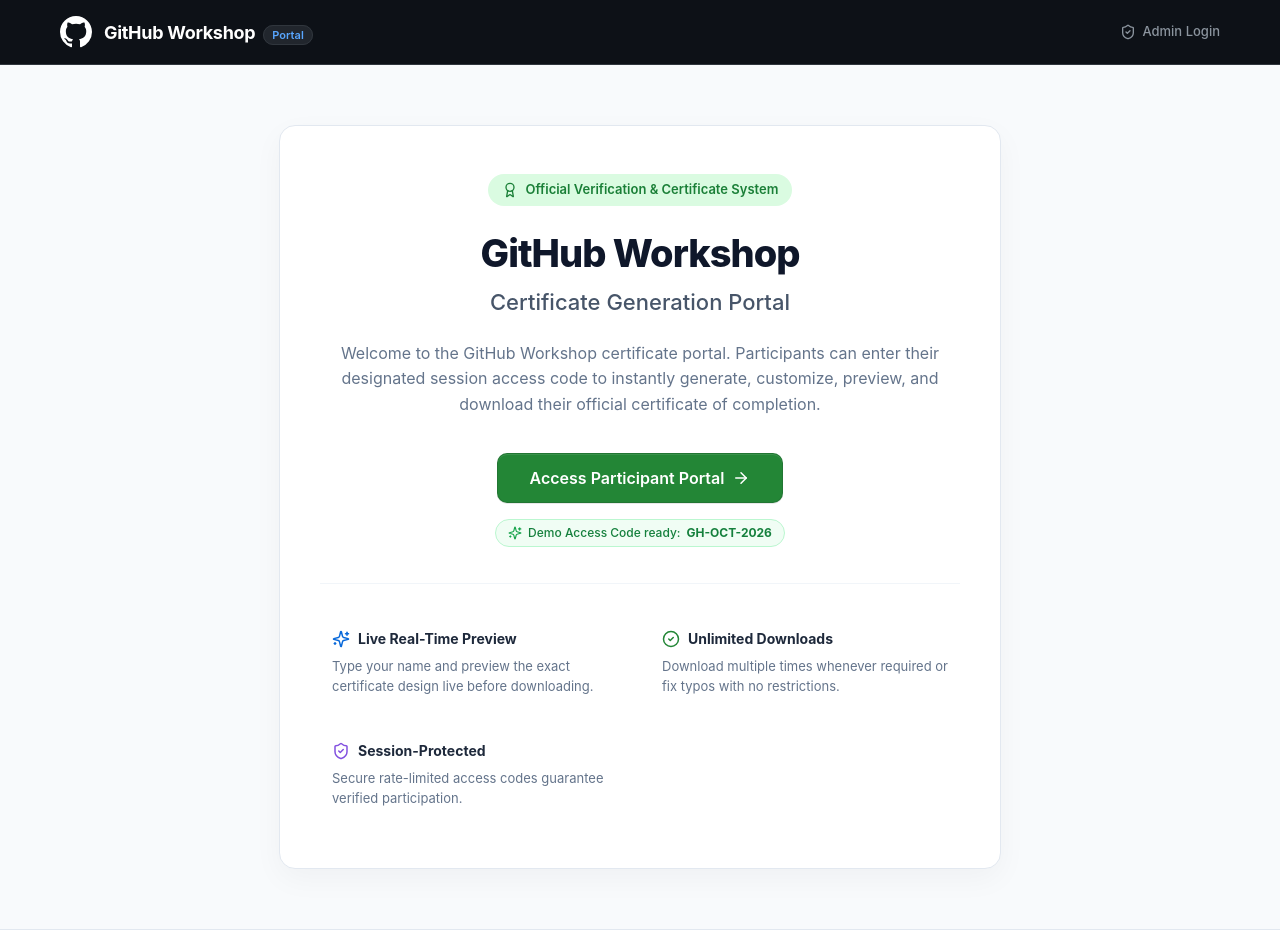
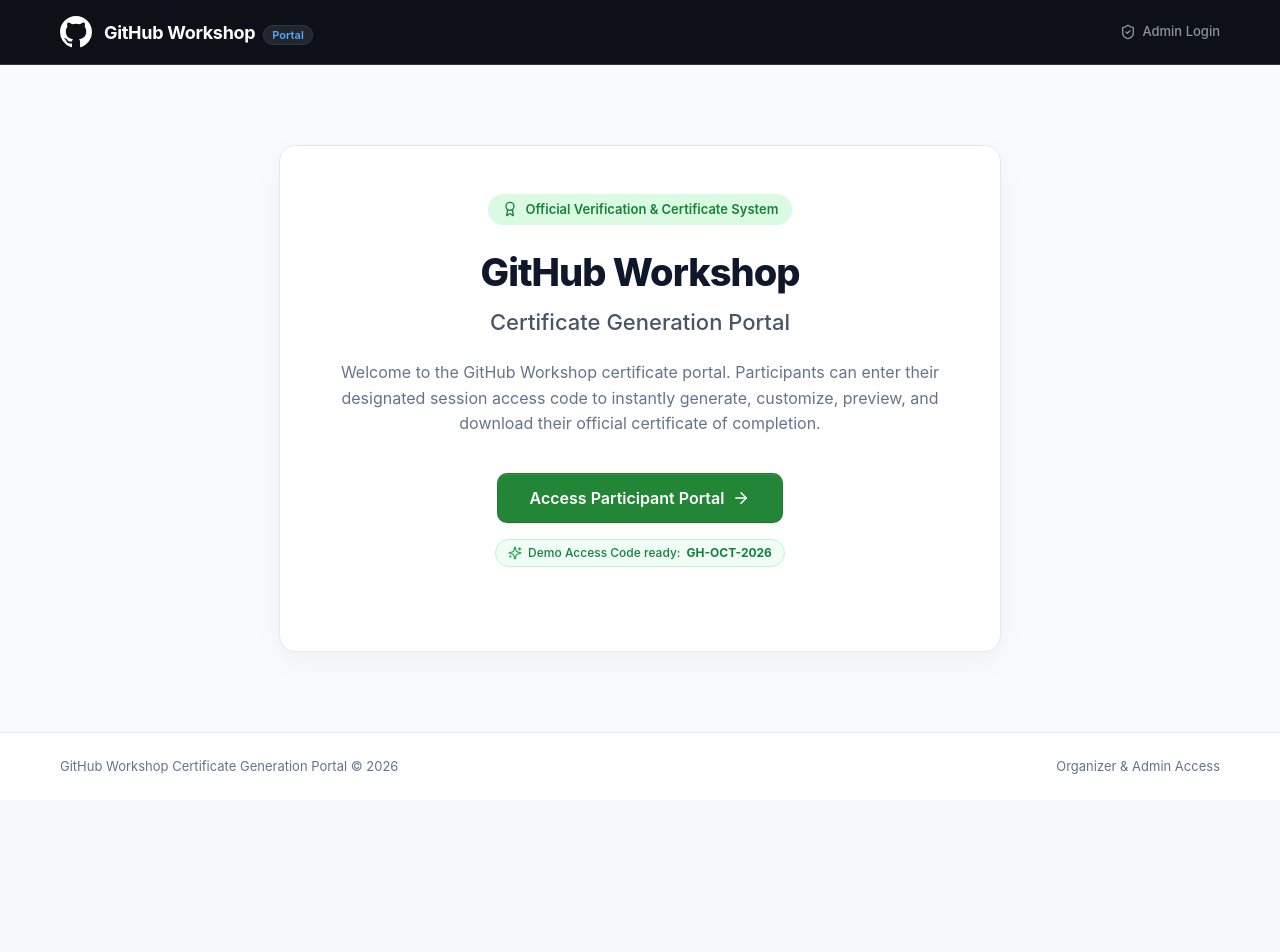
Before and after one commit to bharathkumar000/github-certi, a Next.js app: page / in a window 1280 px wide. Shown: the top 952 px of the page. After the commit the page ends 800 px from the top, so only its background shows below. Built offline with nearby package versions, Linux system fonts and the light colour scheme.

Commit message:
Remove feature highlights grid from home page

```diff
--- a/app/page.js
+++ b/app/page.js
@@ -1,5 +1,5 @@
 import Link from 'next/link';
-import { Award, ArrowRight, ShieldCheck, Sparkles, CheckCircle2 } from 'lucide-react';
+import { Award, ArrowRight, ShieldCheck, Sparkles } from 'lucide-react';
 
 export default function HomePage() {
   return (
@@ -153,46 +153,6 @@
                 Demo Access Code ready: <strong>GH-OCT-2026</strong>
               </span>
             </div>
-
-            {/* Feature Highlights Grid */}
-            <div style={{
-              display: 'grid',
-              gridTemplateColumns: 'repeat(auto-fit, minmax(220px, 1fr))',
-              gap: '20px',
-              paddingTop: '32px',
-              borderTop: '1px solid #f1f5f9',
-              textAlign: 'left'
-            }}>
-              <div style={{ padding: '12px' }}>
-                <div style={{ display: 'flex', alignItems: 'center', gap: '8px', marginBottom: '8px' }}>
-                  <Sparkles size={18} color="#0969da" />
-                  <strong style={{ fontSize: '14px', color: '#1e293b' }}>Live Real-Time Preview</strong>
-                </div>
-                <p style={{ fontSize: '13px', color: '#64748b' }}>
-                  Type your name and preview the exact certificate design live before downloading.
-                </p>
-              </div>
-
-              <div style={{ padding: '12px' }}>
-                <div style={{ display: 'flex', alignItems: 'center', gap: '8px', marginBottom: '8px' }}>
-                  <CheckCircle2 size={18} color="#238636" />
-                  <strong style={{ fontSize: '14px', color: '#1e293b' }}>Unlimited Downloads</strong>
-                </div>
-                <p style={{ fontSize: '13px', color: '#64748b' }}>
-                  Download multiple times whenever required or fix typos with no restrictions.
-                </p>
-              </div>
-
-              <div style={{ padding: '12px' }}>
-                <div style={{ display: 'flex', alignItems: 'center', gap: '8px', marginBottom: '8px' }}>
-                  <ShieldCheck size={18} color="#8250df" />
-                  <strong style={{ fontSize: '14px', color: '#1e293b' }}>Session-Protected</strong>
-                </div>
-                <p style={{ fontSize: '13px', color: '#64748b' }}>
-                  Secure rate-limited access codes guarantee verified participation.
-                </p>
-              </div>
-            </div>
           </div>
         </div>
       </main>
```
Also changed, not shown: .data/store.json.
